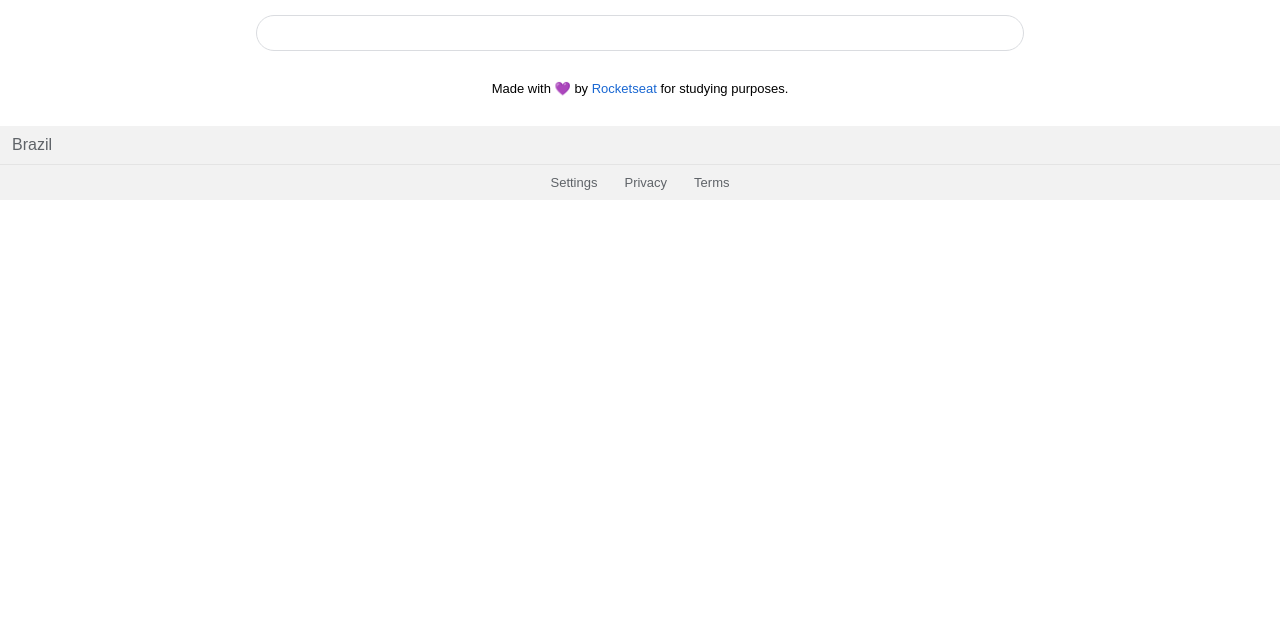
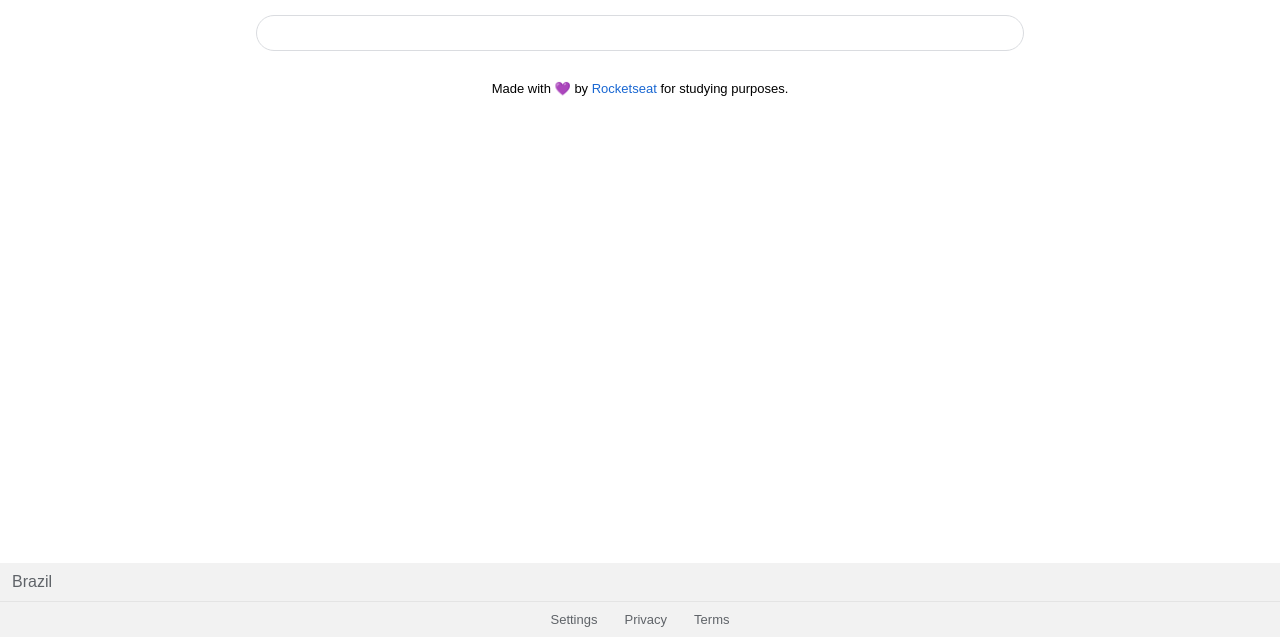
Before and after one commit to pereirathiago/google-clone, a plain HTML site: page index.html in a window 1280 px wide. Shown: the part 163-800 px from the top of the page. Drawn offline with Linux system fonts and the light colour scheme.

Commit message:
Update styles.css

```diff
--- a/styles.css
+++ b/styles.css
@@ -10,6 +10,16 @@
 input,
 button {
     font-family: Arial, Helvetica, sans-serif;
+}
+
+html,
+body {
+    height: 100%;
+}
+
+body {
+    display: flex;
+    flex-direction: column;
 }
 
 /* header */
@@ -91,7 +101,7 @@ button {
 
 .content__search {
     margin-top: 18px;
-    width: 100%;
+    width: 80%;
     max-width: 736px;
     padding: 7px 10px 6px 20px;
     font-size: 18px;
```
